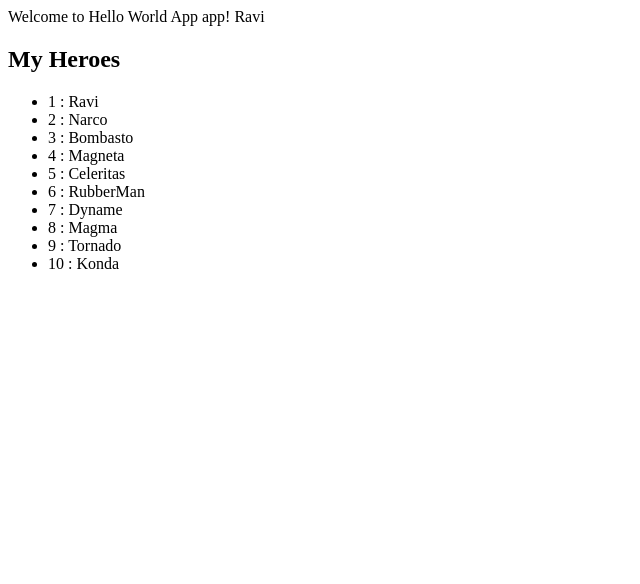
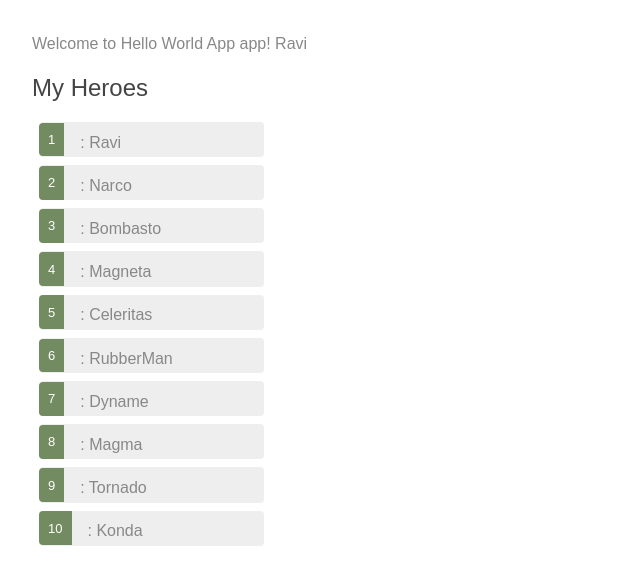
Before and after one commit to pinturavi/HelloWorld, an Angular app: page / in a window 1280 px wide. Shown: the top 584 px of the page, without its empty margins (0-640 px from the left). Built offline with nearby package versions, Linux system fonts and the light colour scheme.

Commit message:
ngIf and styling heroes

```diff
--- a/src/app/heroes/heroes.component.css
+++ b/src/app/heroes/heroes.component.css
@@ -0,0 +1,55 @@
+/* HeroesComponent's private CSS styles */
+.selected {
+    background-color: #CFD8DC !important;
+    color: white;
+  }
+  .heroes {
+    margin: 0 0 2em 0;
+    list-style-type: none;
+    padding: 0;
+    width: 15em;
+  }
+  .heroes li {
+    cursor: pointer;
+    position: relative;
+    left: 0;
+    background-color: #EEE;
+    margin: .5em;
+    padding: .3em 0;
+    height: 1.6em;
+    border-radius: 4px;
+  }
+  .heroes li.selected:hover {
+    background-color: #BBD8DC !important;
+    color: white;
+  }
+  .heroes li:hover {
+    color: #607D8B;
+    background-color: #DDD;
+    left: .1em;
+  }
+  .heroes .text {
+    position: relative;
+    top: -3px;
+  }
+  .heroes .badge {
+    display: inline-block;
+    font-size: small;
+    color: white;
+    padding: 0.8em 0.7em 0 0.7em;
+    background-color: rgb(115, 139, 96);
+    line-height: 1em;
+    position: relative;
+    left: -1px;
+    top: -4px;
+    height: 1.8em;
+    margin-right: .8em;
+    border-radius: 4px 0 0 4px;
+  }
+
+
+  /*
+  Copyright 2017-2018 Google Inc. All Rights Reserved.
+  Use of this source code is governed by an MIT-style license that
+  can be found in the LICENSE file at http://angular.io/license
+  */
--- a/src/app/heroes/heroes.component.html
+++ b/src/app/heroes/heroes.component.html
@@ -1,6 +1,19 @@
 <h2>My Heroes</h2>
-<ul>
-  <li *ngFor = "let hero of heroes">
-    <span>{{hero.id}}</span> : {{hero.name}}
+<ul class="heroes">
+  <li *ngFor = "let hero of heroes" [class.selected]="hero === selectedHero" (click) = "onSelect(hero)">
+    <span class="badge">{{hero.id}}</span> : {{hero.name}}
   </li>
 </ul>
+
+
+<div *ngIf = "selectedHero">
+  <h2>{{selectedHero.name | uppercase}} Details!!</h2>
+  <div>
+    <span>id : </span>{{selectedHero.id}}
+  <div>
+      <label>name :
+        <input [(ngModel)]="selectedHero.name" placeholder="name"/>
+      </label>
+  </div>
+  </div>
+</div>
--- a/src/app/heroes/heroes.component.ts
+++ b/src/app/heroes/heroes.component.ts
@@ -8,14 +8,13 @@
   styleUrls: ['./heroes.component.css']
 })
 export class HeroesComponent implements OnInit {
+selectedHero : Hero;
 
-  //hero = 'pintu';
+heroes = HEROES;
 
-  heroes = HEROES;
-  hero : Hero = {
-    id : 1,
-    name : 'windstorm'
-  };
+onSelect(hero: Hero) {
+  this.selectedHero = hero;
+}
 
   constructor() { }
 
--- a/src/styles.css
+++ b/src/styles.css
@@ -1 +1,72 @@
-/* You can add global styles to this file, and also import other style files */
+/* Master Styles */
+h1 {
+    color: #369;
+    font-family: Arial, Helvetica, sans-serif;
+    font-size: 250%;
+  }
+  h2, h3 {
+    color: #444;
+    font-family: Arial, Helvetica, sans-serif;
+    font-weight: lighter;
+  }
+  body {
+    margin: 2em;
+  }
+  body, input[text], button {
+    color: #888;
+    font-family: Cambria, Georgia;
+  }
+  a {
+    cursor: pointer;
+    cursor: hand;
+  }
+  button {
+    font-family: Arial;
+    background-color: #eee;
+    border: none;
+    padding: 5px 10px;
+    border-radius: 4px;
+    cursor: pointer;
+    cursor: hand;
+  }
+  button:hover {
+    background-color: #cfd8dc;
+  }
+  button:disabled {
+    background-color: #eee;
+    color: #aaa;
+    cursor: auto;
+  }
+
+  /* Navigation link styles */
+  nav a {
+    padding: 5px 10px;
+    text-decoration: none;
+    margin-right: 10px;
+    margin-top: 10px;
+    display: inline-block;
+    background-color: #eee;
+    border-radius: 4px;
+  }
+  nav a:visited, a:link {
+    color: #607D8B;
+  }
+  nav a:hover {
+    color: #039be5;
+    background-color: #CFD8DC;
+  }
+  nav a.active {
+    color: #039be5;
+  }
+
+  /* everywhere else */
+  * {
+    font-family: Arial, Helvetica, sans-serif;
+  }
+
+
+  /*
+  Copyright 2017-2018 Google Inc. All Rights Reserved.
+  Use of this source code is governed by an MIT-style license that
+  can be found in the LICENSE file at http://angular.io/license
+  */
```
